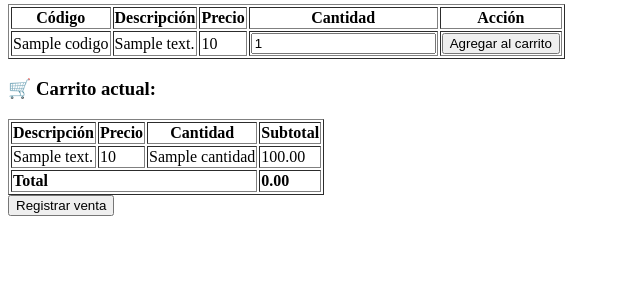
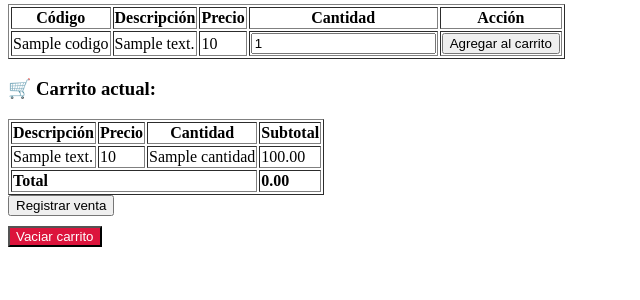
Before and after one commit to Isaiasarce-code/Punto-de-venta, a Flask app: template templates/buscar.html in a window 1280 px wide. Shown: the part 185-485 px from the top of the page, without its empty margins (0-640 px from the left). Run offline with Flask 3, Linux system fonts and the light colour scheme; the template is opened without the code that fills it: most values are stand-ins (such as "Sample title", 1, 10 or a date in 2020).

Commit message:
Update buscar.html

```diff
--- a/templates/buscar.html
+++ b/templates/buscar.html
@@ -69,15 +69,17 @@
         <th>Subtotal</th>
     </tr>
     {% set total = 0 %}
+
     {% for item in carrito %}
         {% set subtotal = item.precio|float * item.cantidad|float %}
+        {% set total = total + subtotal %}
         <tr>
             <td>{{ item.descripcion }}</td>
             <td>{{ item.precio }}</td>
             <td>{{ item.cantidad }}</td>
             <td>{{ "%.2f"|format(subtotal) }}</td>
         </tr>
-        {% set total = total + subtotal %}
+
     {% endfor %}
     <tr>
         <td colspan="3"><strong>Total</strong></td>
@@ -87,6 +89,10 @@
 <form action="/vender" method="post">
     <button type="submit">Registrar venta</button>
 </form>
+    <form action="/vaciar_carrito" method="post" style="margin-top: 10px;">
+    <button type="submit" style="background-color: crimson; color: white;">Vaciar carrito</button>
+</form>
+
 {% endif %}
 
 
```
